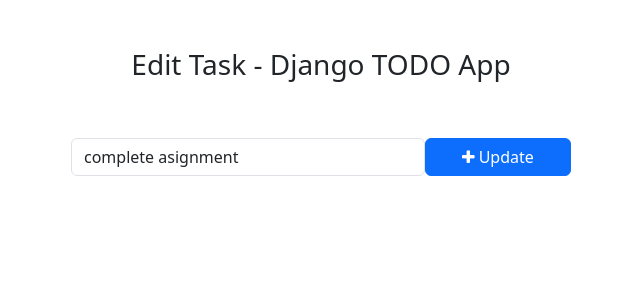
After one commit to msaberhz/todo-test, a Django app: page /todo/edit_task/1/ in a window 1280 px wide. The commit adds this page. Shown: the top 300 px of the page, without its empty margins (319-959 px from the left). Run offline with Django 5.2, Linux system fonts and the light colour scheme; data comes from the database, SQL or seed files in the repository; both versions use the stored data as it was after the commit.

Commit message:
todo app final

```diff
--- /dev/null
+++ b/templates/edit_task.html
@@ -0,0 +1,29 @@
+<!DOCTYPE html>
+<html lang="en">
+<head>
+    <meta charset="UTF-8">
+    <meta name="viewport" content="width=device-width, initial-scale=1.0">
+    <title>Edit Task - Django TODO App</title>
+
+    <!-- Bootstrap -->
+    <link href="https://cdn.jsdelivr.net/npm/bootstrap@5.3.0-alpha1/dist/css/bootstrap.min.css" rel="stylesheet" integrity="sha384-GLhlTQ8iRABdZLl6O3oVMWSktQOp6b7In1Zl3/Jr59b6EGGoI1aFkw7cmDA6j6gD" crossorigin="anonymous">
+    <script src="https://cdn.jsdelivr.net/npm/bootstrap@5.3.0-alpha1/dist/js/bootstrap.bundle.min.js" integrity="sha384-w76AqPfDkMBDXo30jS1Sgez6pr3x5MlQ1ZAGC+nuZB+EYdgRZgiwxhTBTkF7CXvN" crossorigin="anonymous"></script>
+    <!-- Font Awesome Icons -->
+    <link rel="stylesheet" href="https://cdnjs.cloudflare.com/ajax/libs/font-awesome/4.7.0/css/font-awesome.min.css">
+
+</head>
+<body>
+    <div class="container">
+        <h3 class="py-5 text-center">Edit Task - Django TODO App</h3>
+        <form action="{% url 'edit_task' get_task.id %}" method="POST" style="width : 500px; margin : auto;">
+            {% csrf_token %}
+            <div class="form-group">
+                <span style="display: flex;">
+                    <input type="text" name="task" value="{{ get_task.task }}" class="form-control" placeholder="Add a task">
+                    <button type="submit"  class="btn btn-primary" style="width: 200px;"><i class="fa fa-plus"></i> Update</button>
+                </span>
+            </div>
+        </form>
+    </div>
+</body>
+</html>
--- a/todo/urls.py
+++ b/todo/urls.py
@@ -2,5 +2,19 @@ from django.urls import path
 from . import views
 
 urlpatterns = [
+    #Add task
     path('addTask/', views.addTask, name="addTask"),
+    #Mark as done
+    path('mark_as_done/<int:pk>/', views.mark_as_done, name='mark_as_done'),
+    #Mark as undone
+    path('mark_as_undone/<int:pk>/', views.mark_as_undone, name='mark_as_undone'),
+
+
+    #Edit feature
+    path('edit_task/<int:pk>/', views.edit_task, name="edit_task"),
+
+    #Delete task
+    path('delete_task/<int:pk>/', views.delete_task, name="delete_task"),
+
+
 ]
--- a/todo/views.py
+++ b/todo/views.py
@@ -1,5 +1,5 @@
 from django.http import HttpResponse
-from django.shortcuts import redirect, render
+from django.shortcuts import get_object_or_404, redirect, render
 from .models import Task
 
 # Create your views here.
@@ -8,3 +8,34 @@ def addTask(request):
     task = request.POST['task']
     Task.objects.create(task=task)
     return redirect('home')
+
+def mark_as_done(request, pk):
+    task = get_object_or_404(Task, pk=pk)
+    task.is_completed=True
+    task.save()
+    return redirect('home')
+
+def mark_as_undone(request, pk):
+    task = get_object_or_404(Task, pk=pk)
+    task.is_completed=False
+    task.save()
+    return redirect('home')
+
+def edit_task(request, pk):
+    get_task = get_object_or_404(Task, pk=pk)
+    if request.method == "POST":
+        new_task = request.POST['task']
+        get_task.task=new_task
+        get_task.save()
+        return redirect('home')
+    else:
+        context = {
+            'get_task' : get_task
+        }
+    return render(request, 'edit_task.html', context)
+
+
+def delete_task(request, pk):
+    task = get_object_or_404(Task, pk=pk)
+    task.delete()
+    return redirect('home')
--- a/todo_main/views.py
+++ b/todo_main/views.py
@@ -3,7 +3,11 @@ from todo.models import Task
 
 def home(request):
     tasks = Task.objects.filter(is_completed=False).order_by('task')
+
+    completed_tasks = Task.objects.filter(is_completed=True)
+
     context = {
-        'tasks' : tasks
+        'tasks' : tasks,
+        'completed_tasks' : completed_tasks
     }
     return render(request, 'home.html', context)
```
Also changed, not shown: templates/home.html (+9 -4 lines), db.sqlite3.
